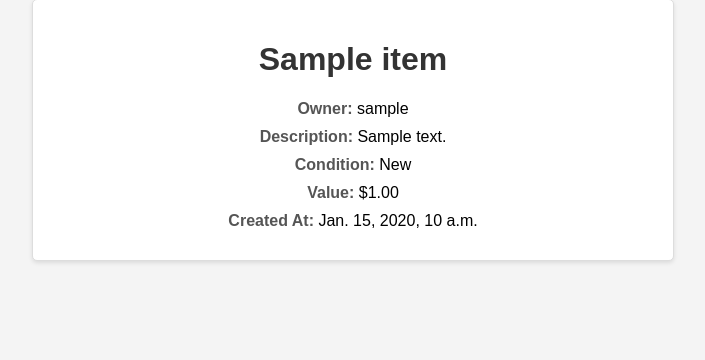
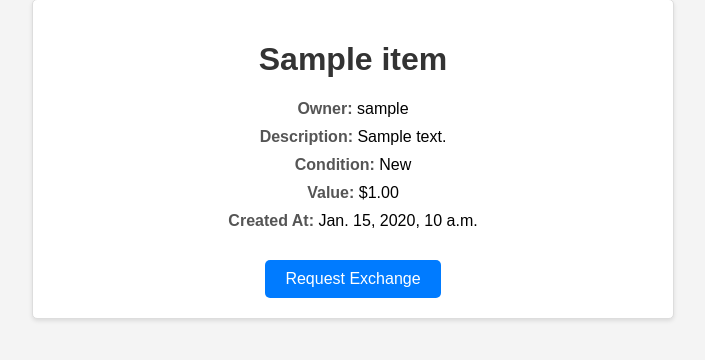
Before and after one commit to Md-Mahmudur-Reza/EcoSwap, a Django app: page /item_detail/1/ in a window 1280 px wide. Shown: the part 79-439 px from the top of the page, without its empty margins (287-992 px from the left). Run offline with Django 5.2, Linux system fonts and the light colour scheme; tables that the repository leaves empty hold one stand-in row (values such as "Sample post").

Commit message:
added functionality for exchange offer

```diff
--- a/ecoswap_app/templates/ecoswap_app/item_details.html
+++ b/ecoswap_app/templates/ecoswap_app/item_details.html
@@ -12,7 +12,11 @@ Details{% endblock %} {% block additionalStyles %}
 
   {% if user == item.user %}
   <a href="{% url 'ecoswap_app:update_item' item.id %}">Edit Item</a>
-      <a href="{% url 'ecoswap_app:delete_item' item.id %}">Delete Item</a>
+  <a href="{% url 'ecoswap_app:delete_item' item.id %}">Delete Item</a>
+  {% else %}
+  <a href="{% url 'ecoswap_app:request_exchange' item.id %}"
+    >Request Exchange
+  </a>
   {% endif %}
 </div>
 {% endblock %}
--- a/ecoswap_app/urls.py
+++ b/ecoswap_app/urls.py
@@ -19,4 +19,7 @@ urlpatterns = [
     path('item/<int:item_id>/update/', views.update_item, name='update_item'),
     path('item/<int:item_id>/delete/', views.delete_item, name='delete_item'),
     path('my_items/', views.user_items, name='user_items'),
+
+    path('item/<int:item_id>/request_exchange/', views.request_exchange, name='request_exchange'),
+
 ]
--- a/ecoswap_app/views.py
+++ b/ecoswap_app/views.py
@@ -1,6 +1,6 @@
 from django.shortcuts import render, redirect
 from .models import User, Item, Exchange, Transaction, Message
-from .forms import CustomUserCreationForm, CustomAuthenticationForm, ItemForm
+from .forms import CustomUserCreationForm, CustomAuthenticationForm, ItemForm, ExchangeForm
 from django.shortcuts import render, get_object_or_404
 from django.contrib.auth import login, authenticate
 from django.contrib.auth.decorators import login_required
@@ -93,6 +93,35 @@ def delete_item(request, item_id):
         return redirect('ecoswap_app:user_items')  # Redirect to the user's items page
     return render(request, 'ecoswap_app/confirm_delete.html', {'item': item})
 
+
+@login_required(login_url='ecoswap_app:login')
+def request_exchange(request, item_id):
+    requested_item = get_object_or_404(Item, id=item_id)
+    if requested_item.user == request.user:
+        messages.error(request, "You cannot request your own item.")
+        return redirect('item_detail', item_id=item_id)
+
+    if request.method == 'POST':
+        form = ExchangeForm(request.POST, user=request.user)
+        if form.is_valid():
+            exchange = form.save(commit=False)
+            exchange.requested_item = requested_item
+            exchange.offered_by_user = request.user
+            exchange.requested_by_user = requested_item.user
+            exchange.save()
+            messages.success(request, 'Exchange request sent successfully.')
+            return redirect('ecoswap_app:item_detail', item_id=item_id)
+    else:
+        form = ExchangeForm(user=request.user)
+
+    context = {
+        'form': form,
+        'requested_item': requested_item
+    }
+    return render(request, 'ecoswap_app/request_exchange.html', context)
+
+
+
 # User authentication and athorization
 def register(request):
     if request.method == 'POST':
```
Also changed, not shown: ecoswap_app/forms.py (+13 -1 lines), ecoswap_app/templates/ecoswap_app/request_exchange.html (added, +13 -0 lines).
